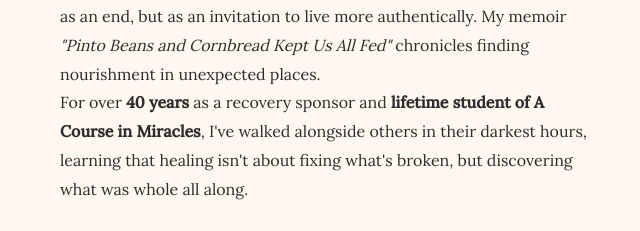
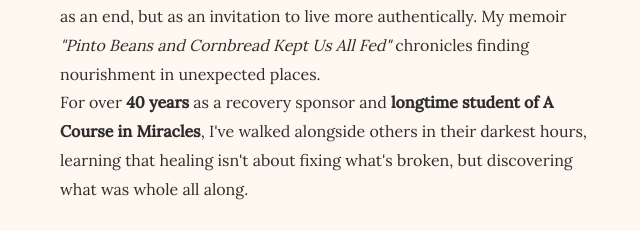
Before and after one commit to RST-wxy/luvself, a plain HTML site: page index.html in a window 1280 px wide. Shown: the part 1638-1869 px from the top of the page, 0-640 px from the left. Drawn offline with nearby package versions, Linux system fonts and the light colour scheme.

Commit message:
Correct wording from 'lifetime' to 'longtime' in bio

```diff
--- a/index.html
+++ b/index.html
@@ -560,7 +560,7 @@
 
           <p>As a <strong>Stage IV Breast Cancer Thriver</strong>, I understand facing mortality not as an end, but as an invitation to live more authentically. My memoir <em>"Pinto Beans and Cornbread Kept Us All Fed"</em> chronicles finding nourishment in unexpected places.</p>
 
-          <p>For over <strong>40 years</strong> as a recovery sponsor and <strong>lifetime student of A Course in Miracles</strong>, I've walked alongside others in their darkest hours, learning that healing isn't about fixing what's broken, but discovering what was whole all along.</p>
+          <p>For over <strong>40 years</strong> as a recovery sponsor and <strong>longtime student of A Course in Miracles</strong>, I've walked alongside others in their darkest hours, learning that healing isn't about fixing what's broken, but discovering what was whole all along.</p>
 
           <div class="about-highlights">
             <li><strong>Published Author</strong> – 2024 memoir on Amazon</li>
```
